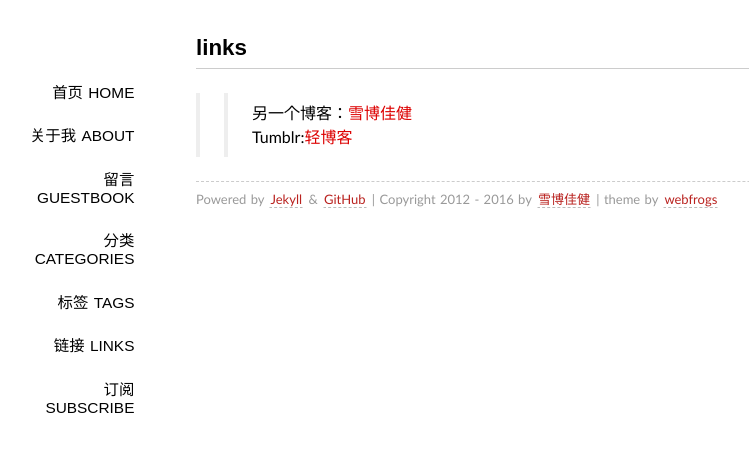
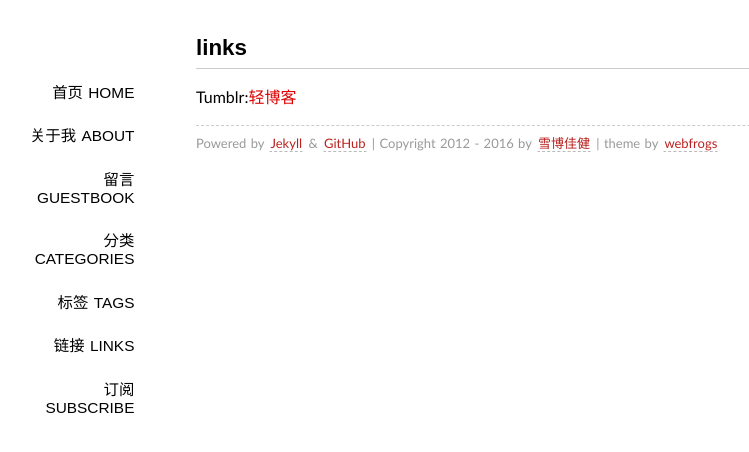
Before and after one commit to Successor/bigyuki.github.com, a Jekyll site: the page built from links/index.md, in a window 1280 px wide. Shown: the top 452 px of the page, without its empty margins (144-893 px from the left). Built offline with Jekyll 4.4.1, drawn with Linux system fonts in a browser that asks for light colours; Markdown is read by kramdown in place of the engine named in the settings.

Commit message:
Update index.md

```diff
--- a/links/index.md
+++ b/links/index.md
@@ -4,5 +4,5 @@ layout: page
 comments: no
 ---
 
->>另一个博客：<a href="http://www.weihuizi.ml">雪博佳健</a><br>
+<!--另一个博客：<a href="http://www.weihuizi.ml">雪博佳健</a><br>-->
 Tumblr:<a href="http://esaak.tumblr.com">轻博客</a>
```
